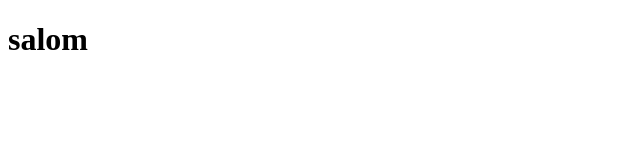
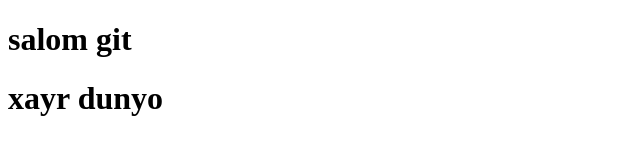
Before and after one commit to akhmedovaa/birinchi_loyiham, a plain HTML site: page index.html in a window 1280 px wide. Shown: the whole page, without its empty margins (0-640 px from the left). Drawn offline with Linux system fonts and the light colour scheme.

Commit message:
yangi kod qoshildi

```diff
--- a/index.html
+++ b/index.html
@@ -8,7 +8,8 @@
 </head>
 
 <body>
-    <h1>salom </h1>
+    <h1>salom git</h1>
+    <h1>xayr dunyo</h1>
 </body>
 
 </html>
```
